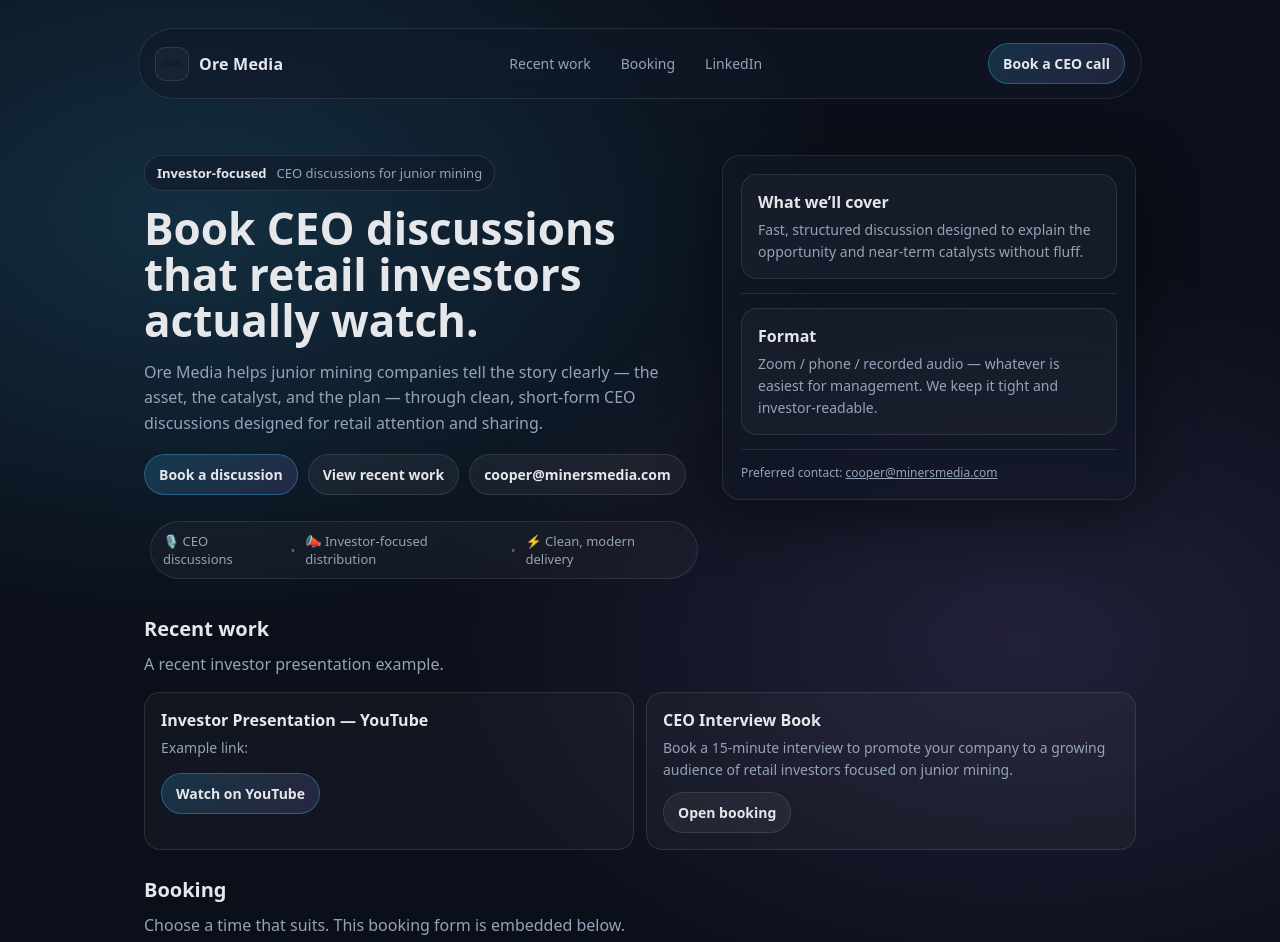
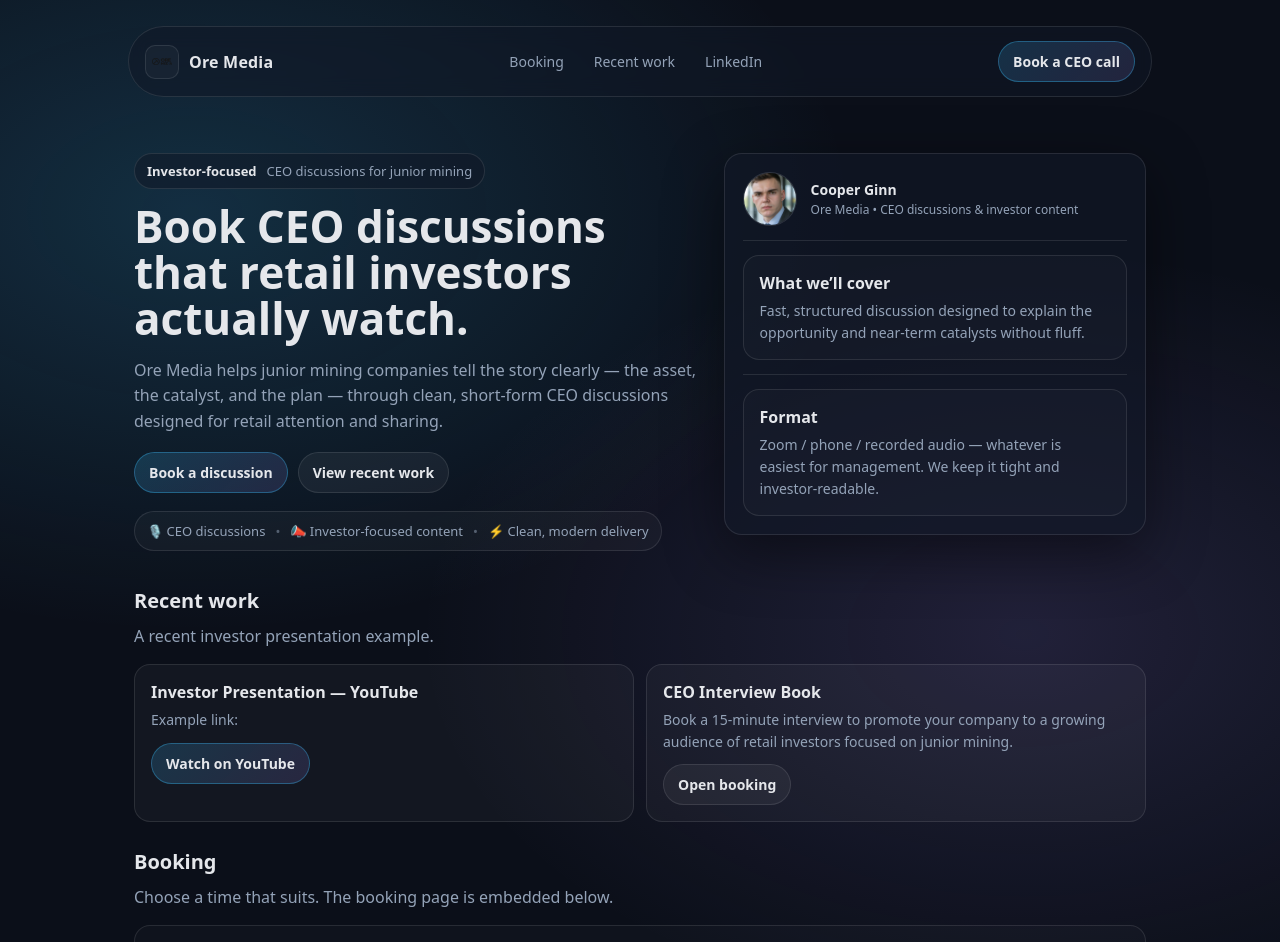
Before and after one commit to cooper-cloud/minersmedia, a plain HTML site: page index.html in a window 1280 px wide. Shown: the top 942 px of the page. Drawn offline with Linux system fonts and the light colour scheme; a script that the page names is missing.

Commit message:
Update index.html

```diff
--- a/index.html
+++ b/index.html
@@ -15,14 +15,22 @@
 
   <style>
     :root{
-      --bg:#0B0F19; --card:#111827; --muted:#94A3B8; --text:#E5E7EB;
-      --line:rgba(255,255,255,.10); --accent:#38BDF8; --accent2:#A78BFA;
+      --bg:#0B0F19;
+      --panel:rgba(17,24,39,.65);
+      --card:rgba(255,255,255,.035);
+      --text:#E5E7EB;
+      --muted:#94A3B8;
+      --line:rgba(255,255,255,.10);
+      --accent:#38BDF8;
+      --accent2:#A78BFA;
       --shadow: 0 18px 60px rgba(0,0,0,.45);
-      --radius:18px; --max: 1040px;
+      --radius:18px;
+      --max: 1060px;
     }
+
     *{box-sizing:border-box}
     html,body{
-      margin:0;padding:0;
+      margin:0; padding:0;
       background:
         radial-gradient(1100px 700px at 15% 10%, rgba(56,189,248,.18), transparent 60%),
         radial-gradient(1100px 700px at 80% 30%, rgba(167,139,250,.14), transparent 55%),
@@ -30,16 +38,23 @@
       color:var(--text);
       font-family: ui-sans-serif, system-ui, -apple-system, Segoe UI, Roboto, Helvetica, Arial;
     }
-    a{color:inherit;text-decoration:none}
-    .wrap{max-width:var(--max); margin:0 auto; padding:28px 18px 64px}
+    a{color:inherit; text-decoration:none}
+    .wrap{max-width:var(--max); margin:0 auto; padding:26px 18px 64px}
+
+    /* NAV */
     .nav{
       display:flex; align-items:center; justify-content:space-between;
-      padding:14px 16px; border:1px solid var(--line); border-radius:999px;
-      background:rgba(17,24,39,.55); backdrop-filter: blur(10px);
-      position:sticky; top:16px; z-index:10;
+      padding:14px 16px;
+      border:1px solid var(--line);
+      border-radius:999px;
+      background:rgba(17,24,39,.55);
+      backdrop-filter: blur(10px);
+      position:sticky;
+      top:16px;
+      z-index:10;
       gap:14px;
     }
-    .brand{display:flex; gap:10px; align-items:center; font-weight:800; letter-spacing:.2px; white-space:nowrap}
+    .brand{display:flex; gap:10px; align-items:center; font-weight:850; letter-spacing:.2px; white-space:nowrap}
     .logo{
       width:34px; height:34px; border-radius:10px;
       object-fit:contain;
@@ -48,62 +63,143 @@
       padding:6px;
     }
     .navlinks{
-      display:flex; gap:10px; align-items:center; font-size:14px; color:var(--muted);
+      display:flex; gap:10px; align-items:center;
+      font-size:14px; color:var(--muted);
       flex:1; justify-content:center; flex-wrap:wrap;
     }
-    .navlinks a{padding:10px 10px; border-radius:999px; white-space:nowrap}
+    .navlinks a{
+      padding:10px 10px;
+      border-radius:999px;
+      white-space:nowrap;
+    }
     .navlinks a:hover{background:rgba(255,255,255,.06); color:var(--text)}
     .cta{display:flex; gap:10px; align-items:center; white-space:nowrap}
+
+    /* BUTTONS */
     .btn{
       display:inline-flex; align-items:center; justify-content:center; gap:10px;
-      padding:10px 14px; border-radius:999px; font-weight:700; font-size:14px;
-      border:1px solid var(--line); background:rgba(255,255,255,.05);
+      padding:10px 14px;
+      border-radius:999px;
+      font-weight:750;
+      font-size:14px;
+      border:1px solid var(--line);
+      background:rgba(255,255,255,.05);
       transition:transform .12s ease, background .12s ease, border-color .12s ease;
       cursor:pointer;
     }
-    .btn:hover{transform:translateY(-1px); background:rgba(255,255,255,.08); border-color:rgba(255,255,255,.18)}
-    .btn.primary{border-color:rgba(56,189,248,.35); background:linear-gradient(135deg, rgba(56,189,248,.18), rgba(167,139,250,.14))}
-    .hero{padding:56px 6px 10px; display:grid; grid-template-columns: 1.15fr .85fr; gap:18px; align-items:start}
-    @media (max-width: 920px){
-      .hero{grid-template-columns:1fr; padding-top:34px}
-      .navlinks{display:none}
+    .btn:hover{
+      transform:translateY(-1px);
+      background:rgba(255,255,255,.08);
+      border-color:rgba(255,255,255,.18);
+    }
+    .btn.primary{
+      border-color:rgba(56,189,248,.35);
+      background:linear-gradient(135deg, rgba(56,189,248,.18), rgba(167,139,250,.14));
+    }
+
+    /* HERO */
+    .hero{
+      padding:56px 6px 10px;
+      display:grid;
+      grid-template-columns: 1.15fr .85fr;
+      gap:18px;
+      align-items:start;
     }
     .kicker{
-      display:inline-flex; gap:10px; align-items:center; color:var(--muted); font-size:13px;
-      border:1px solid var(--line); background:rgba(17,24,39,.55); padding:8px 12px; border-radius:999px;
+      display:inline-flex; gap:10px; align-items:center;
+      color:var(--muted);
+      font-size:13px;
+      border:1px solid var(--line);
+      background:rgba(17,24,39,.55);
+      padding:8px 12px;
+      border-radius:999px;
     }
     .kicker b{color:var(--text)}
     h1{font-size:44px; line-height:1.05; margin:14px 0 12px}
-    @media (max-width: 520px){ h1{font-size:36px} }
-    .lead{color:var(--muted); font-size:16px; line-height:1.6; max-width:60ch}
+    .lead{color:var(--muted); font-size:16px; line-height:1.6; max-width:62ch}
     .heroBtns{display:flex; gap:10px; flex-wrap:wrap; margin-top:18px}
+
     .panel{
-      border:1px solid var(--line); background:rgba(17,24,39,.65);
-      border-radius:var(--radius); box-shadow:var(--shadow); padding:18px;
+      border:1px solid var(--line);
+      background:var(--panel);
+      border-radius:var(--radius);
+      box-shadow:var(--shadow);
+      padding:18px;
     }
-    .card{border:1px solid var(--line); background:rgba(255,255,255,.03); border-radius:16px; padding:16px}
-    .card h3{margin:0 0 6px; font-size:16px}
-    .card p{margin:0; color:var(--muted); line-height:1.55; font-size:14px}
+    .headshotRow{
+      display:flex;
+      align-items:center;
+      gap:14px;
+      margin-bottom:12px;
+    }
+    .headshot{
+      width:54px; height:54px;
+      border-radius:999px;
+      object-fit:cover;
+      border:1px solid var(--line);
+      background:rgba(255,255,255,.03);
+    }
+    .headshotMeta b{display:block; font-size:14px}
+    .headshotMeta span{display:block; color:var(--muted); font-size:12px; margin-top:2px}
+
+    .divider{height:1px; background:var(--line); margin:14px 0}
+    .pill{
+      display:inline-flex; gap:10px; align-items:center;
+      padding:10px 12px;
+      border-radius:999px;
+      border:1px solid var(--line);
+      background:rgba(255,255,255,.03);
+      color:var(--muted);
+      font-size:13px;
+      margin-top:18px;
+    }
+
+    /* SECTIONS */
     .section{padding:26px 6px 0}
     .section h2{font-size:20px; margin:0 0 10px}
     .section .sub{color:var(--muted); margin:0 0 14px; line-height:1.6}
     .grid{display:grid; gap:12px}
     .grid.cols2{grid-template-columns:repeat(2, 1fr)}
-    @media (max-width: 920px){ .grid.cols2{grid-template-columns:1fr} }
-    .pill{
-      display:inline-flex; gap:10px; align-items:center; padding:10px 12px; border-radius:999px;
-      border:1px solid var(--line); background:rgba(255,255,255,.03); color:var(--muted); font-size:13px
+    .card{
+      border:1px solid var(--line);
+      background:var(--card);
+      border-radius:16px;
+      padding:16px;
     }
-    .divider{height:1px; background:var(--line); margin:14px 0}
-    .footer{margin-top:40px; padding:20px 6px; color:var(--muted); font-size:13px; display:flex; justify-content:space-between; gap:10px; flex-wrap:wrap}
-    .small{font-size:12px}
-    /* TidyCal embed container polish */
+    .card h3{margin:0 0 6px; font-size:16px}
+    .card p{margin:0; color:var(--muted); line-height:1.55; font-size:14px}
+
+    /* BOOKING */
     #tidycal-embed{
       border:1px solid var(--line);
       border-radius:16px;
       overflow:hidden;
       background:rgba(255,255,255,.02);
       min-height: 760px;
+    }
+
+    /* FOOTER */
+    .footer{
+      margin-top:40px;
+      padding:20px 6px;
+      color:var(--muted);
+      font-size:13px;
+      display:flex;
+      justify-content:space-between;
+      gap:10px;
+      flex-wrap:wrap;
+    }
+    .muted{color:var(--muted)}
+    .small{font-size:12px}
+
+    /* RESPONSIVE */
+    @media (max-width: 920px){
+      .hero{grid-template-columns:1fr; padding-top:34px}
+      .navlinks{display:none}
+      h1{font-size:38px}
+    }
+    @media (max-width: 520px){
+      h1{font-size:34px}
     }
   </style>
 </head>
@@ -114,15 +210,13 @@
     <!-- NAV -->
     <div class="nav">
       <div class="brand">
-        <!-- NOTE: your repo file is named websitelogo.png -->
         <img class="logo" src="websitelogo.png" alt="Ore Media logo" />
         <span>Ore Media</span>
       </div>
 
-      <!-- Email removed from header -->
       <div class="navlinks">
+        <a href="#book">Booking</a>
         <a href="#work">Recent work</a>
-        <a href="#book">Booking</a>
         <a href="#linkedin">LinkedIn</a>
       </div>
 
@@ -144,27 +238,32 @@
         <div class="heroBtns">
           <a class="btn primary" href="#book">Book a discussion</a>
           <a class="btn" href="#work">View recent work</a>
-          <a class="btn" href="mailto:cooper@minersmedia.com">cooper@minersmedia.com</a>
         </div>
 
-        <div class="section">
-          <div class="pill">🎙️ CEO discussions <span style="opacity:.5">•</span> 📣 Investor-focused distribution <span style="opacity:.5">•</span> ⚡ Clean, modern delivery</div>
-        </div>
+        <div class="pill">🎙️ CEO discussions <span style="opacity:.5">•</span> 📣 Investor-focused content <span style="opacity:.5">•</span> ⚡ Clean, modern delivery</div>
       </div>
 
       <div class="panel">
-        <div class="card">
+        <div class="headshotRow">
+          <img class="headshot" src="Aragon-Headshot-Cooper-Ginn-87.jpg" alt="Cooper Ginn headshot" />
+          <div class="headshotMeta">
+            <b>Cooper Ginn</b>
+            <span>Ore Media • CEO discussions & investor content</span>
+          </div>
+        </div>
+
+        <div class="divider"></div>
+
+        <div class="card" style="background:rgba(255,255,255,.02)">
           <h3>What we’ll cover</h3>
           <p>Fast, structured discussion designed to explain the opportunity and near-term catalysts without fluff.</p>
         </div>
+
         <div class="divider"></div>
-        <div class="card">
+
+        <div class="card" style="background:rgba(255,255,255,.02)">
           <h3>Format</h3>
           <p>Zoom / phone / recorded audio — whatever is easiest for management. We keep it tight and investor-readable.</p>
-        </div>
-        <div class="divider"></div>
-        <div class="small" style="color:var(--muted)">
-          Preferred contact: <a href="mailto:cooper@minersmedia.com" style="text-decoration:underline">cooper@minersmedia.com</a>
         </div>
       </div>
     </div>
@@ -177,7 +276,7 @@
       <div class="grid cols2">
         <div class="card">
           <h3>Investor Presentation — YouTube</h3>
-          <p class="sub small">Example link:</p>
+          <p class="small muted">Example link:</p>
           <div style="margin-top:12px">
             <a class="btn primary" href="https://www.youtube.com/watch?v=SvceQmTNmes" target="_blank" rel="noopener">Watch on YouTube</a>
           </div>
@@ -185,9 +284,7 @@
 
         <div class="card">
           <h3>CEO Interview Book</h3>
-          <p>
-            Book a 15-minute interview to promote your company to a growing audience of retail investors focused on junior mining.
-          </p>
+          <p>Book a 15-minute interview to promote your company to a growing audience of retail investors focused on junior mining.</p>
           <div style="margin-top:12px">
             <a class="btn" href="#book">Open booking</a>
           </div>
@@ -195,28 +292,27 @@
       </div>
     </div>
 
-    <!-- BOOKING (EMBED) -->
+    <!-- BOOKING -->
     <div id="book" class="section">
       <h2>Booking</h2>
-      <p class="sub">Choose a time that suits. This booking form is embedded below.</p>
+      <p class="sub">Choose a time that suits. The booking page is embedded below.</p>
 
-      <!-- TidyCal embed (data-path uses tidycal.com/{username}/{slug}) -->
       <div id="tidycal-embed" data-path="oremedia/booking"></div>
 
       <div style="margin-top:12px" class="small">
-        <span style="color:var(--muted)">If the embed doesn’t load, use the direct link: </span>
+        <span class="muted">If the embed doesn’t load, use the direct link: </span>
         <a href="https://tidycal.com/oremedia/booking" target="_blank" rel="noopener" style="text-decoration:underline">tidycal.com/oremedia/booking</a>
       </div>
     </div>
 
     <!-- LINKEDIN -->
     <div id="linkedin" class="section">
-      <h2>LinkedIn</h2>
-      <p class="sub">Connect directly for follow-ups and company discussions.</p>
+      <h2>Connect on LinkedIn</h2>
+      <p class="sub">For follow-ups and company discussions.</p>
 
       <div class="card">
-        <h3>Cooper — Ore Media</h3>
-        <p class="muted small">LinkedIn profile</p>
+        <h3>LinkedIn</h3>
+        <p class="muted">View profile and connect.</p>
         <div style="margin-top:12px">
           <a class="btn primary" href="https://www.linkedin.com/in/cooper-john-ab98503a0/" target="_blank" rel="noopener">View on LinkedIn</a>
         </div>
```
